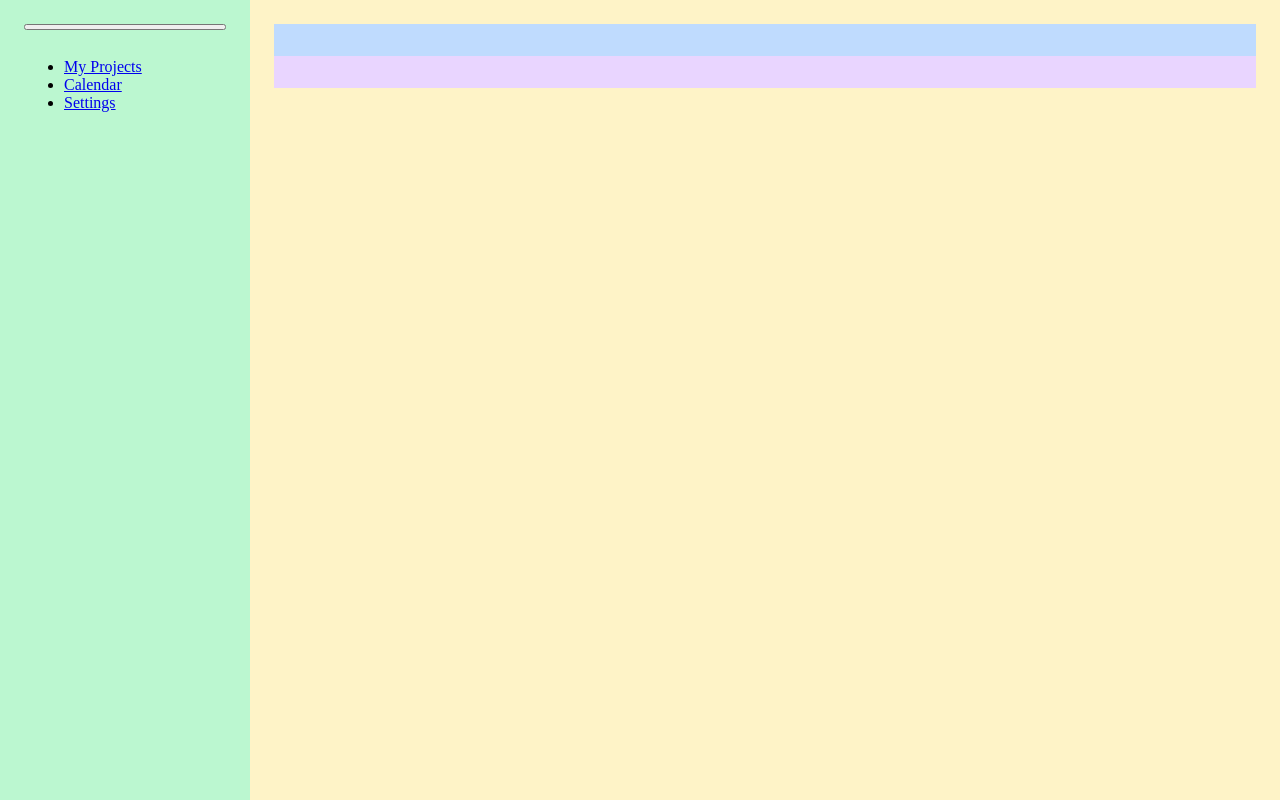
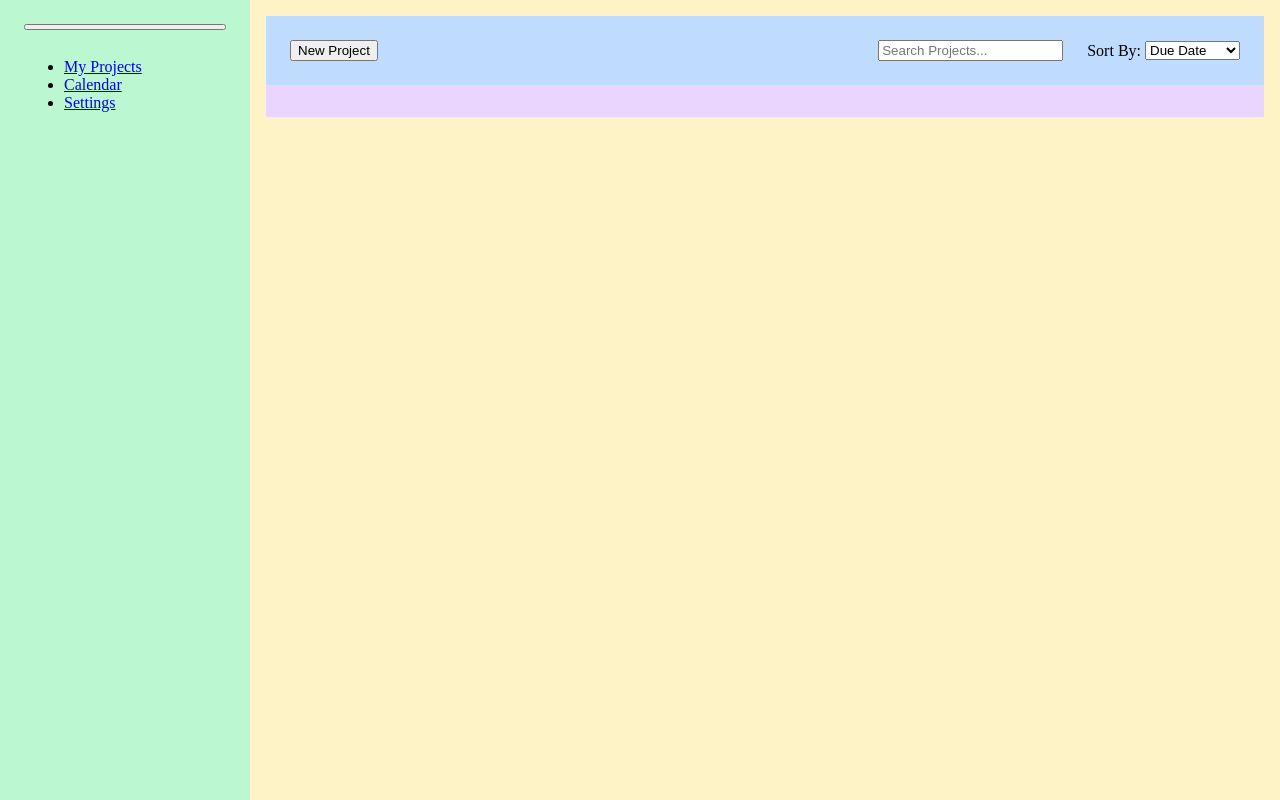
Before and after one commit to chrisstiles0/todo-list, a website built with webpack: page src/index.html in a window 1280 px wide. Built offline with nearby package versions, Linux system fonts and the light colour scheme.

Commit message:
Add toolbar elements

```diff
--- a/src/index.html
+++ b/src/index.html
@@ -10,9 +10,9 @@
         <button id="sidebar-toggle-button" ></button>
         <nav>
             <ul>
-                <li><a href="#my-projects">My Projects</a></li>
-                <li><a href="#calendar">Calendar</a></li>
-                <li><a href="#settings">Settings</a></li>
+                <li><a href="#my-projects" id="projects-button">My Projects</a></li>
+                <li><a href="#calendar" id="calendar-button">Calendar</a></li>
+                <li><a href="#settings" id="settings-button">Settings</a></li>
             </ul>
             <ul id="projects-list-sidebar">
 
--- a/src/index.js
+++ b/src/index.js
@@ -1,6 +1,21 @@
 import "./style.css";
 
-import { } from "./pages/list.js";
-import { } from "./pages/projects.js";
+import {  } from "./pages/list.js";
+import { loadProjectsPage } from "./pages/projects.js";
 
-const projectsListSidebar = document.querySelector("#projects-list-sidebar")
+const toolbar = document.querySelector("#toolbar");
+const mainContent = document.querySelector("#main-content");
+
+const myProjectsButton = document.querySelector("#projects-button");
+
+function displayPage(pageLoader) {
+    toolbar.replaceChildren();
+    mainContent.replaceChildren();
+    pageLoader();
+}
+
+myProjectsButton.addEventListener("click", () => {
+    displayPage(loadProjectsPage);
+});
+
+displayPage(loadProjectsPage);
--- a/src/pages/projects.js
+++ b/src/pages/projects.js
@@ -1,4 +1,49 @@
 
-export function loadProject () {
+export function loadProjectsPage () {
+    loadToolBar();
+    loadProjects();
+}
+
+
+function loadToolBar () {
+    const toolbar = document.querySelector("#toolbar")
+
+    const newProjectButton = document.createElement("button");
+    newProjectButton.textContent = "New Project";
+    newProjectButton.id = "new-project-button";
+    newProjectButton.addEventListener("click", () => {
+
+    });
+
+    const searchProjectsInput = document.createElement("input");
+    searchProjectsInput.placeholder = "Search Projects...";
+
+    const sortBySelect = document.createElement("select");
+    sortBySelect.id = "sort-by";
+    ["Due Date", "Alphabetical", "Completion"].forEach((sortOption) => {
+        const option = document.createElement("option");
+        option.textContent = sortOption;
+        option.value = sortOption;
+        sortBySelect.append(option);
+    });
+
+    const sortByLabel = document.createElement("label");
+    sortByLabel.textContent = "Sort By:";
+    sortByLabel.htmlFor = "sort-by";
+
+    const sortGroup = document.createElement("div");
+    sortGroup.id = "sort-group";
+    sortGroup.append(sortByLabel, sortBySelect);
+
+
+    toolbar.append(
+        newProjectButton,
+        searchProjectsInput,
+        sortGroup
+    );
+}
+
+
+function loadProjects () {
 
 }
--- a/src/style.css
+++ b/src/style.css
@@ -25,12 +25,15 @@ aside {
 main {
     grid-area: main;
     min-width: 0;
-    padding: 24px;
+    padding: 16px;
     background-color: #fef3c7;
 }
 
 #toolbar {
-    padding: 16px;
+    display: flex;
+    align-items: center;
+    gap: 24px;
+    padding: 24px;
     background-color: #bfdbfe;
 }
 
@@ -38,3 +41,13 @@ main {
     padding: 16px;
     background-color: #e9d5ff;
 }
+
+#new-project-button {
+    margin-right: auto;
+}
+
+#sort-group {
+    display: flex;
+    align-items: center;
+    gap: 4px;
+}
```
